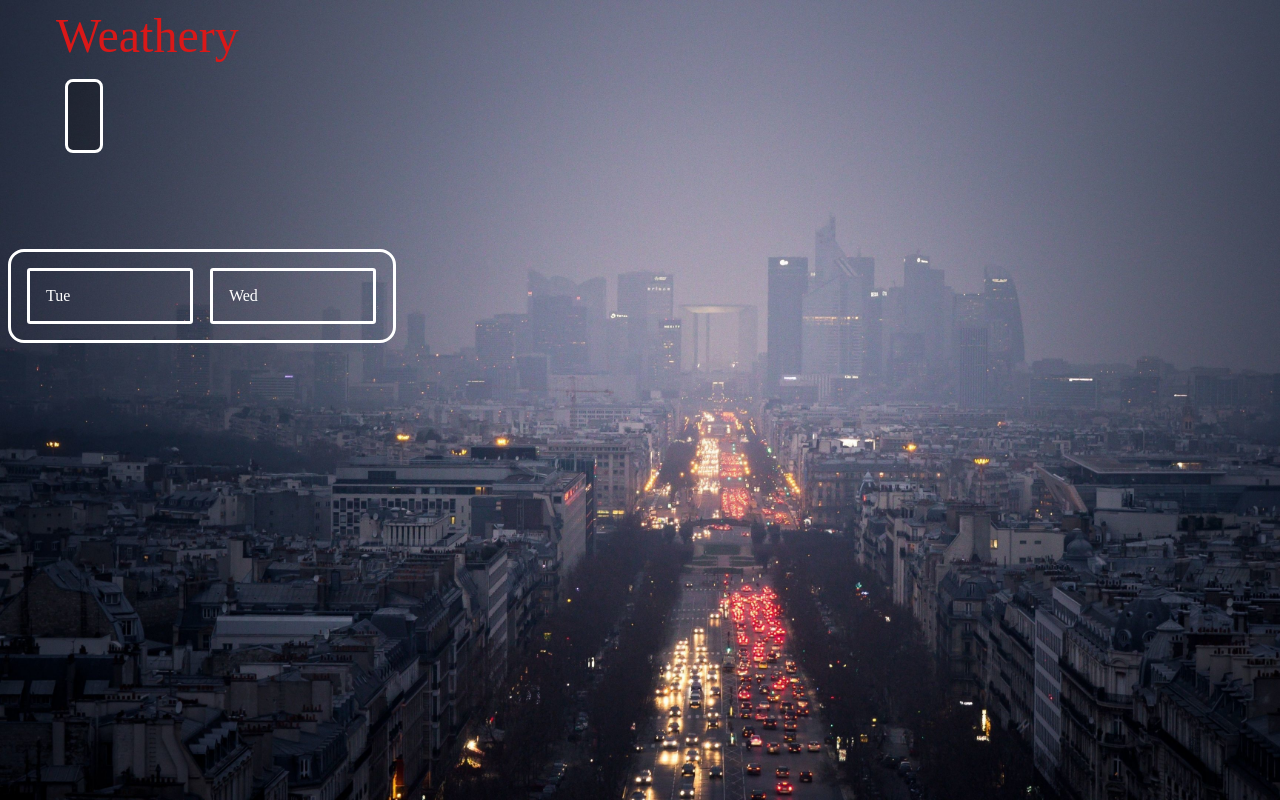
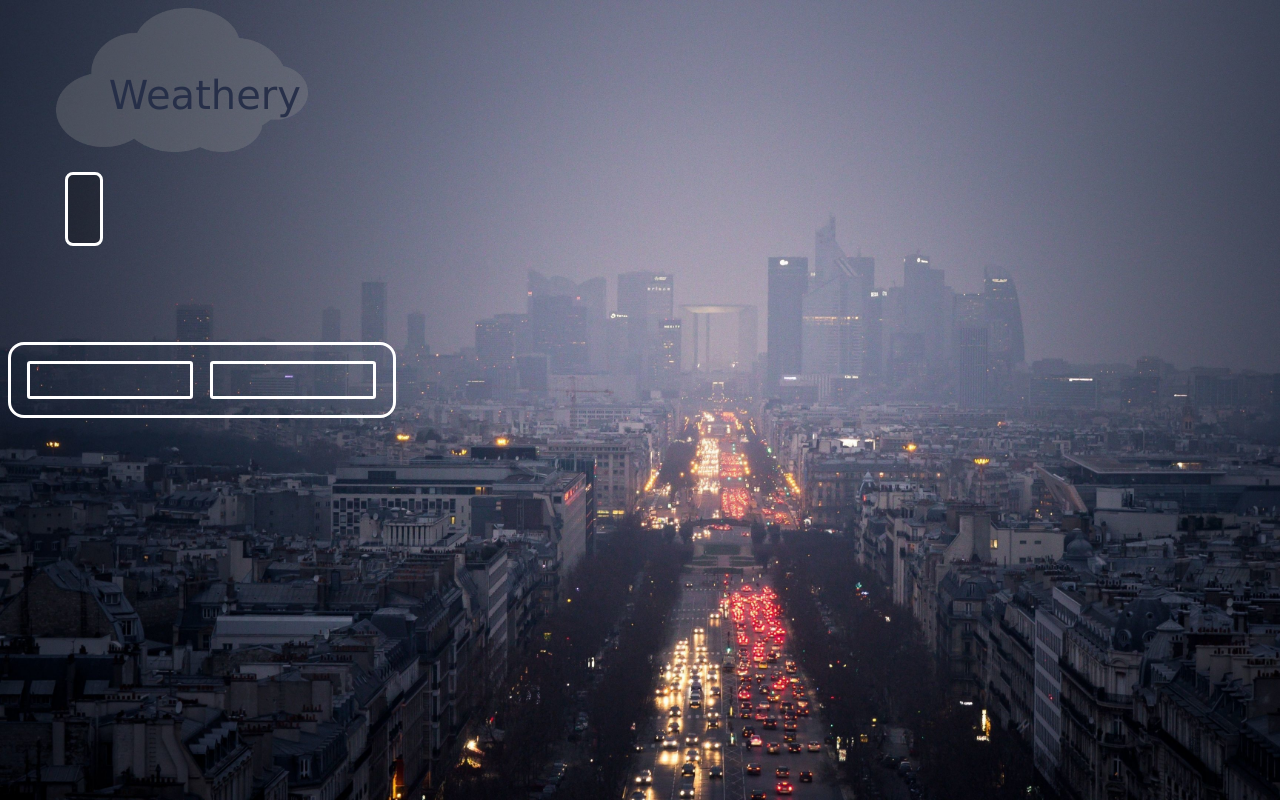
Before and after one commit to zackalsiday/Weathery, a website built with webpack: page index.html in a window 1280 px wide. Built offline with nearby package versions, Linux system fonts and the light colour scheme; no server answers.

Commit message:
making a logo'

```diff
--- a/index.html
+++ b/index.html
@@ -14,7 +14,8 @@
 </head>
 
 <body>
-  <div class="main-logo">Weathery</div>
+  <img class="main-logo" src="./images/toppng.com-simple-cloud-icon-cloud-icon-transparent-958x548.png" /><span class="main-title">Weathery</span>
+
   <div id="location"></div>
   <div class="weather-info-box">
     <div id="humidity"></div>
@@ -25,52 +26,52 @@
   </div>
   <div class="weeks-weather">
     <div class="days">
+      <div id="day-one-day"></div>
       <div id="day-one-far"></div>
       <div id="day-one-cel"></div>
-      <div id="day-one-day"></div>
       <div id="day-one-windspeed"></div>
 
     </div>
     <div class="space">hii</div>
     <div class="days">
+      <div id="day-two-day"></div>
       <div id="day-two-far"></div>
       <div id="day-two-cel"></div>
-      <div id="day-two-day"></div>
       <div id="day-two-windspeed"></div>
     </div>
     <div class="space">hii</div>
     <div class="days">
+      <div id="day-three-day"></div>
       <div id="day-three-far"></div>
       <div id="day-three-cel"></div>
-      <div id="day-three-day"></div>
       <div id="day-three-windspeed"></div>
     </div>
     <div class="space">hii</div>
     <div class="days">
+          <div id="day-four-day"></div>
           <div id="day-four-far"></div>
           <div id="day-four-cel"></div>
-          <div id="day-four-day"></div>
           <div id="day-four-windspeed"></div>
     </div>
     <div class="space">hii</div>
     <div class="days">
+          <div id="day-five-day"></div>
           <div id="day-five-far"></div>
           <div id="day-five-cel"></div>
-          <div id="day-five-day"></div>
           <div id="day-five-windspeed"></div>
     </div>
     <div class="space">hii</div>
     <div class="days">
+            <div id="day-six-day"></div>
             <div id="day-six-far"></div>
             <div id="day-six-cel"></div>
-            <div id="day-six-day"></div>
             <div id="day-six-windspeed"></div>
     </div>
     <div class="space">hii</div>
     <div class="days">
+      <div id="day-seven-day"></div>
       <div id="day-seven-far"></div>
       <div id="day-seven-cel"></div>
-      <div id="day-seven-day"></div>
       <div id="day-seven-windspeed"></div>
     </div>
   </div>
--- a/src/index.js
+++ b/src/index.js
@@ -1,3 +1,3 @@
  const infoBox = require("./scripts/info-box")
- const weeksWeather = require("./scripts/weeks-weather")
+ const weeks_weather = require("./scripts/weeks_weather")
 const location = require("./scripts/location")
--- a/src/index.scss
+++ b/src/index.scss
@@ -1,3 +1,4 @@
 @import './styles/main-logo.css';
 @import './styles/info-box.css';
 @import './styles/weeks-weather.css';
+@import './styles/location.css'
--- a/src/scripts/location.js
+++ b/src/scripts/location.js
@@ -1,16 +1,17 @@
 
-var lat;
-let lon;
-let obj;
- navigator.geolocation.getCurrentPosition(function (position) {
-     if ('geolocation' in navigator) {
-           lat = position.coords.latitude
-           lon = position.coords.longitude
+// var lat;
+// var lon;
 
+//  navigator.geolocation.getCurrentPosition(function (position) {
+//      if ('geolocation' in navigator) {
+//            lat = position.coords.latitude
+//            lon = position.coords.longitude
 
-    fetch(`https://api.bigdatacloud.net/data/reverse-geocode-with-timezone?latitude=${lat}&longitude=${lon}&localityLanguage=en&key=2e1af372c3224765a2abf47ef4f84cad`)
-    .then(response => response.json())
-    .then(data => obj = data)
-    .then(() => window.obj = obj)
-     }
-})
+//     var obj;
+//     fetch(`https://api.bigdatacloud.net/data/reverse-geocode-with-timezone?latitude=${lat}&longitude=${lon}&localityLanguage=en&key=2e1af372c3224765a2abf47ef4f84cad`)
+//     .then(response => response.json())
+//     .then(data => obj = data)
+//     .then(() => window.obj = obj)
+//         .then(() => document.getElementById("location").innerHTML = `${window.obj.city},${window.obj.principalSubdivision}`)
+//      }
+// })
--- a/src/scripts/weeks-weather.js
+++ /dev/null
@@ -1,53 +0,0 @@
-//     let obj;
-//        const data = fetch(`https://weather.visualcrossing.com/VisualCrossingWebServices/rest/services/timeline/${lat}%2C${lon}?unitGroup=us&key=PRGYVCZ9WYDCWQ5DW54PUH6HX&contentType=json`);
-//                 data()
-//                 .then(response => response.json())
-//                 .then(data => obj = data)
-//                 // .then(() => console.log(obj.days))
-export default document.addEventListener("DOMContentLoaded", () => {
-    // if ('geolocation' in navigator) {
-
-    //     navigator.geolocation.getCurrentPosition(function (position) {
-    //         let lat = position.coords.latitude
-    //         let lon = position.coords.longitude
-
-    //             .then(() => document.getElementById('day-one-far').innerHTML = ` ${obj.days[0].temp}&degF`)
-    //             .then(() => document.getElementById('day-one-cel').innerHTML = ` ${Math.round((obj.days[0].temp - 32) * 5 / 9)}&degC `)
-    //             .then(() => document.getElementById('day-one-day').innerHTML = ` Date: ${weekday[day]} `)
-    //             .then(() => document.getElementById('day-one-windspeed').innerHTML = ` ${obj.days[0].windspeed} km/h `)
-    //             .then(() => document.getElementById('day-two-far').innerHTML = ` ${obj.days[1].temp}&degF`)
-    //             .then(() => document.getElementById('day-two-cel').innerHTML = ` ${Math.round((obj.days[1].temp - 32) * 5 / 9)}&degC `)
-    //             .then(() => document.getElementById('day-two-windspeed').innerHTML = ` ${obj.days[1].windspeed} km/h `)
-    //             .then(() => document.getElementById('day-three-far').innerHTML = ` ${obj.days[2].temp}&degF`)
-    //             .then(() => document.getElementById('day-three-cel').innerHTML = ` ${Math.round((obj.days[2].temp - 32) * 5 / 9)}&degC `)
-    //             .then(() => document.getElementById('day-three-windspeed').innerHTML = ` ${obj.days[2].windspeed} km/h `)
-    //             .then(() => document.getElementById('day-four-far').innerHTML = ` ${obj.days[3].temp}&degF`)
-    //             .then(() => document.getElementById('day-four-cel').innerHTML = ` ${Math.round((obj.days[3].temp - 32) * 5 / 9)}&degC `)
-    //             .then(() => document.getElementById('day-four-windspeed').innerHTML = ` ${obj.days[3].windspeed} km/h `)
-    //             .then(() => document.getElementById('day-five-far').innerHTML = ` ${obj.days[4].temp}&degF`)
-    //             .then(() => document.getElementById('day-five-cel').innerHTML = ` ${Math.round((obj.days[4].temp - 32) * 5 / 9)}&degC `)
-    //             .then(() => document.getElementById('day-five-windspeed').innerHTML = ` ${obj.days[4].windspeed} km/h `)
-    //             .then(() => document.getElementById('day-six-far').innerHTML = ` ${obj.days[5].temp}&degF`)
-    //             .then(() => document.getElementById('day-six-cel').innerHTML = ` ${Math.round((obj.days[5].temp - 32) * 5 / 9)}&degC `)
-    //             .then(() => document.getElementById('day-six-windspeed').innerHTML = ` ${obj.days[5].windspeed} km/h `)
-    //             .then(() => document.getElementById('day-seven-far').innerHTML = ` ${obj.days[6].temp}&degF`)
-    //             .then(() => document.getElementById('day-seven-cel').innerHTML = ` ${Math.round((obj.days[6].temp - 32) * 5 / 9)}&degC `)
-    //             .then(() => document.getElementById('day-seven-windspeed').innerHTML = ` ${obj.days[6].windspeed} km/h `)
-
-
-    //     })
-
-    // } else {
-    //     console.log('geolocation is disabled')
-    // }
-    const weekday = ["Sun", "Mon", "Tue", "Wed", "Thur", "Fri", "Sat"]
-    const d = new Date();
-    let day = d.getDay()
-    document.getElementById("day-one-day").innerHTML = weekday[(day) % weekday.length]
-    document.getElementById("day-two-day").innerHTML = weekday[(day + 1) % weekday.length]
-    document.getElementById("day-three-day").innerHTML = weekday[(day + 2) % weekday.length]
-    document.getElementById("day-four-day").innerHTML = weekday[(day + 3) % weekday.length]
-    document.getElementById("day-five-day").innerHTML = weekday[(day + 4) % weekday.length]
-    document.getElementById("day-six-day").innerHTML = weekday[(day + 5) % weekday.length]
-    document.getElementById("day-seven-day").innerHTML = weekday[(day + 6) % weekday.length]
-})
--- /dev/null
+++ b/src/scripts/weeks_weather.js
@@ -0,0 +1,49 @@
+
+
+    // if ('geolocation' in navigator) {
+
+    //     navigator.geolocation.getCurrentPosition(function (position) {
+    //         let lat = position.coords.latitude
+    //         let lon = position.coords.longitude
+    //      let obj;
+    //         fetch(`https://weather.visualcrossing.com/VisualCrossingWebServices/rest/services/timeline/${lat}%2C${lon}?unitGroup=us&key=PRGYVCZ9WYDCWQ5DW54PUH6HX&contentType=json`)
+    //             .then(response => response.json())
+    //             .then(data => obj = data )
+    //             // .then(() => console.log(obj.days))
+    //             .then(() => document.getElementById('day-one-far').innerHTML = ` ${obj.days[0].temp}&degF`)
+    //             .then(() => document.getElementById('day-one-cel').innerHTML = ` ${Math.round((obj.days[0].temp - 32) * 5 / 9)}&degC `)
+    //             .then(() => document.getElementById('day-one-windspeed').innerHTML = `Wind: ${obj.days[0].windspeed} km/h `)
+    //             .then(() => document.getElementById('day-two-far').innerHTML = ` ${obj.days[1].temp}&degF`)
+    //             .then(() => document.getElementById('day-two-cel').innerHTML = ` ${Math.round((obj.days[1].temp - 32) * 5 / 9)}&degC `)
+    //             .then(() => document.getElementById('day-two-windspeed').innerHTML = `Wind: ${obj.days[1].windspeed} km/h `)
+    //             .then(() => document.getElementById('day-three-far').innerHTML = ` ${obj.days[2].temp}&degF`)
+    //             .then(() => document.getElementById('day-three-cel').innerHTML = ` ${Math.round((obj.days[2].temp - 32) * 5 / 9)}&degC `)
+    //             .then(() => document.getElementById('day-three-windspeed').innerHTML = `Wind: ${obj.days[2].windspeed} km/h `)
+    //             .then(() => document.getElementById('day-four-far').innerHTML = ` ${obj.days[3].temp}&degF`)
+    //             .then(() => document.getElementById('day-four-cel').innerHTML = ` ${Math.round((obj.days[3].temp - 32) * 5 / 9)}&degC `)
+    //             .then(() => document.getElementById('day-four-windspeed').innerHTML = `Wind: ${obj.days[3].windspeed} km/h `)
+    //             .then(() => document.getElementById('day-five-far').innerHTML = ` ${obj.days[4].temp}&degF`)
+    //             .then(() => document.getElementById('day-five-cel').innerHTML = ` ${Math.round((obj.days[4].temp - 32) * 5 / 9)}&degC `)
+    //             .then(() => document.getElementById('day-five-windspeed').innerHTML = `Wind: ${obj.days[4].windspeed} km/h `)
+    //             .then(() => document.getElementById('day-six-far').innerHTML = ` ${obj.days[5].temp}&degF`)
+    //             .then(() => document.getElementById('day-six-cel').innerHTML = ` ${Math.round((obj.days[5].temp - 32) * 5 / 9)}&degC `)
+    //             .then(() => document.getElementById('day-six-windspeed').innerHTML = `Wind:${obj.days[5].windspeed} km/h `)
+    //             .then(() => document.getElementById('day-seven-far').innerHTML = ` ${obj.days[6].temp}&degF`)
+    //             .then(() => document.getElementById('day-seven-cel').innerHTML = ` ${Math.round((obj.days[6].temp - 32) * 5 / 9)}&degC `)
+    //             .then(() => document.getElementById('day-seven-windspeed').innerHTML = `Wind: ${obj.days[6].windspeed} km/h `)
+
+    // const weekday = ["Sun", "Mon", "Tue", "Wed", "Thur", "Fri", "Sat"]
+    // const d = new Date();
+    // let day = d.getDay()
+    // document.getElementById("day-one-day").innerHTML = weekday[(day) % weekday.length]
+    // document.getElementById("day-two-day").innerHTML = weekday[(day + 1) % weekday.length]
+    // document.getElementById("day-three-day").innerHTML = weekday[(day + 2) % weekday.length]
+    // document.getElementById("day-four-day").innerHTML = weekday[(day + 3) % weekday.length]
+    // document.getElementById("day-five-day").innerHTML = weekday[(day + 4) % weekday.length]
+    // document.getElementById("day-six-day").innerHTML = weekday[(day + 5) % weekday.length]
+    // document.getElementById("day-seven-day").innerHTML = weekday[(day + 6) % weekday.length]
+    //     })
+
+    // } else {
+    //     console.log('geolocation is disabled')
+    // }
--- /dev/null
+++ b/src/styles/location.css
@@ -0,0 +1,6 @@
+#location {
+   position: absolute;
+   right: 3rem;
+   /* top: 1rem; */
+   font-size: 1.5rem;
+}
--- a/src/styles/main-logo.css
+++ b/src/styles/main-logo.css
@@ -1,6 +1,14 @@
+.main-title{
+    color:#232c46e8;
+    font-size: 2.5rem;
+    position: absolute;
+    top: 4.5rem;
+    left: 6.8rem;
+    font-family:Verdana, Geneva, Tahoma, sans-serif
+}
 .main-logo{
-    color:rgb(218, 24, 24);
-    font-size: 3rem;
-    padding-left: 3rem;
+
+    height: 9rem;
+    margin-left: 3rem;
 
 }
```
Also changed, not shown: dist/main.css, dist/main.js, images/toppng.com-simple-cloud-icon-cloud-icon-transparent-958x548.png (added), src/scripts/user-location.js (deleted).
